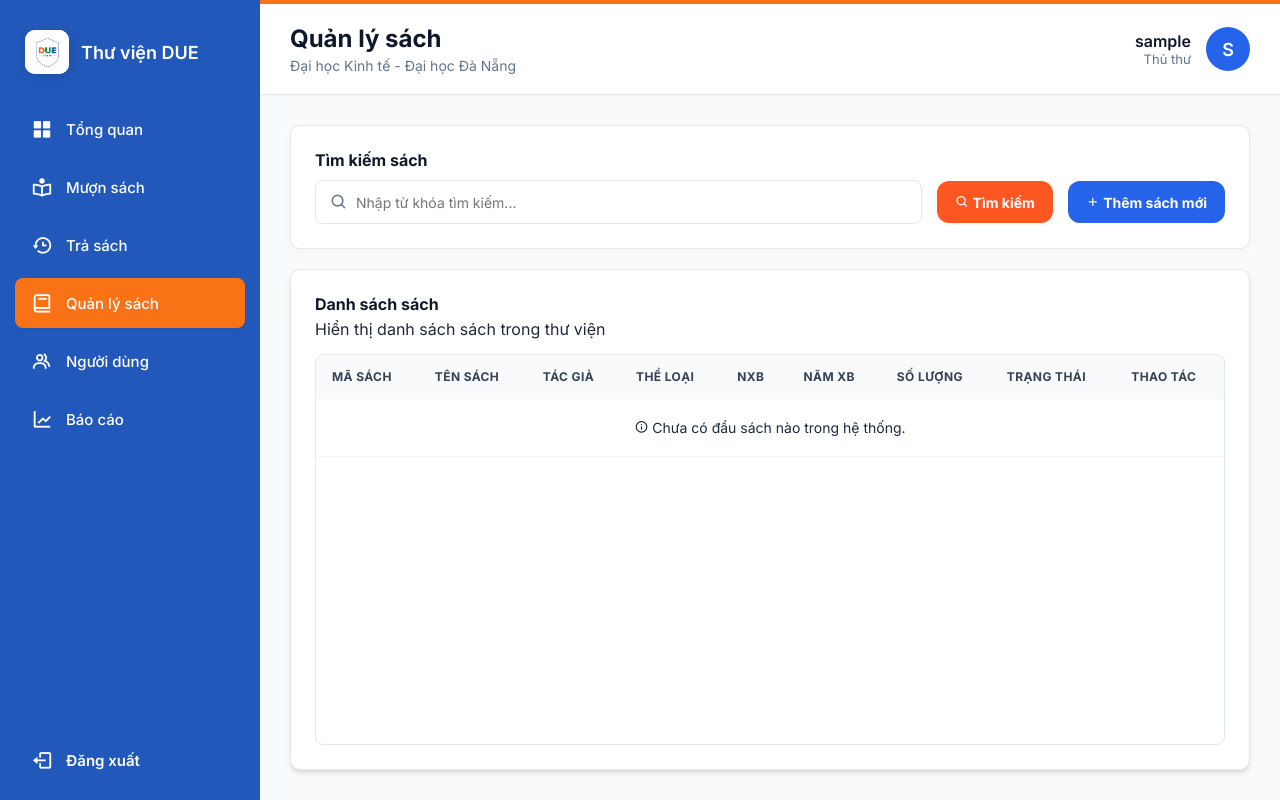
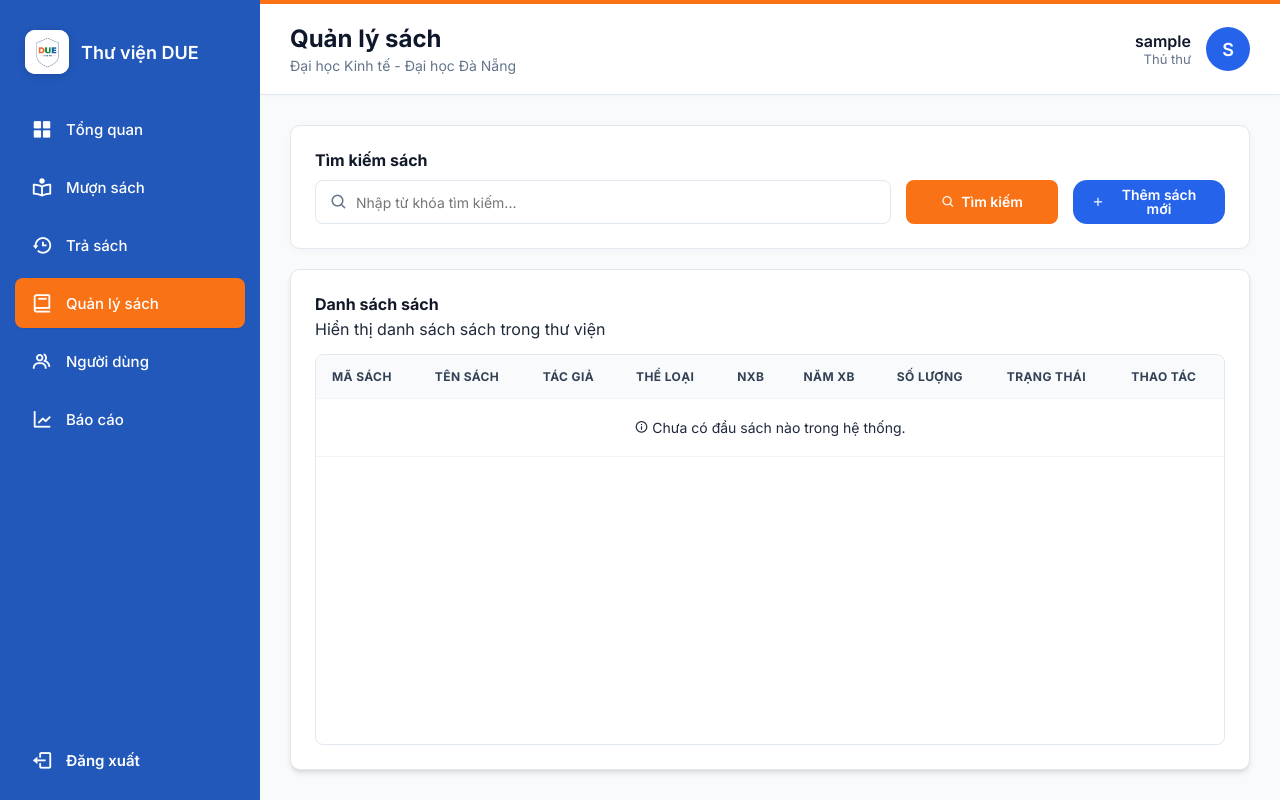
Before and after one commit to ducnt67/THUVIEN_TEST03, a Django app: page /books/ in a window 1280 px wide. Run offline with Django 4.2, Linux system fonts and the light colour scheme; the visitor is signed in with stand-in values (Sample User, id 1); data that the repository does not hold is empty.

Commit message:
Update book_list.css

```diff
--- a/quan_ly_sach/static/quan_ly_sach/css/book_list.css
+++ b/quan_ly_sach/static/quan_ly_sach/css/book_list.css
@@ -206,24 +206,28 @@
 }
 
 #bookAddBtn{
-    flex: 1.8;
-    height: 42px;
-    background-color: #2563eb;
-    color: white;
-    border-radius: 12px;
-    font-weight: 700;
-    border: none;
-    cursor: pointer;
+    height: 44px;
+   width: 152px;
+   font-family: 'Inter', sans-serif;
+   font-size: 14px;
+   font-weight: 600;
+   line-height: 1;
+   display: inline-flex;
+   align-items: center;
+   justify-content: center;
+   gap: 6px;
 }
 #bookSearchBtn{
-    flex: 1.8;
-    height: 42px;
-    background-color: #ff5722;
-    color: white;
-    border-radius: 12px;
-    font-weight: 700;
-    border: none;
-    cursor: pointer;
+    height: 44px;
+   width: 152px;
+   font-family: 'Inter', sans-serif;
+   font-size: 14px;
+   font-weight: 600;
+   line-height: 1;
+   display: inline-flex;
+   align-items: center;
+   justify-content: center;
+   gap: 6px;
 }
 .btn-white {
     flex: 1;
```
